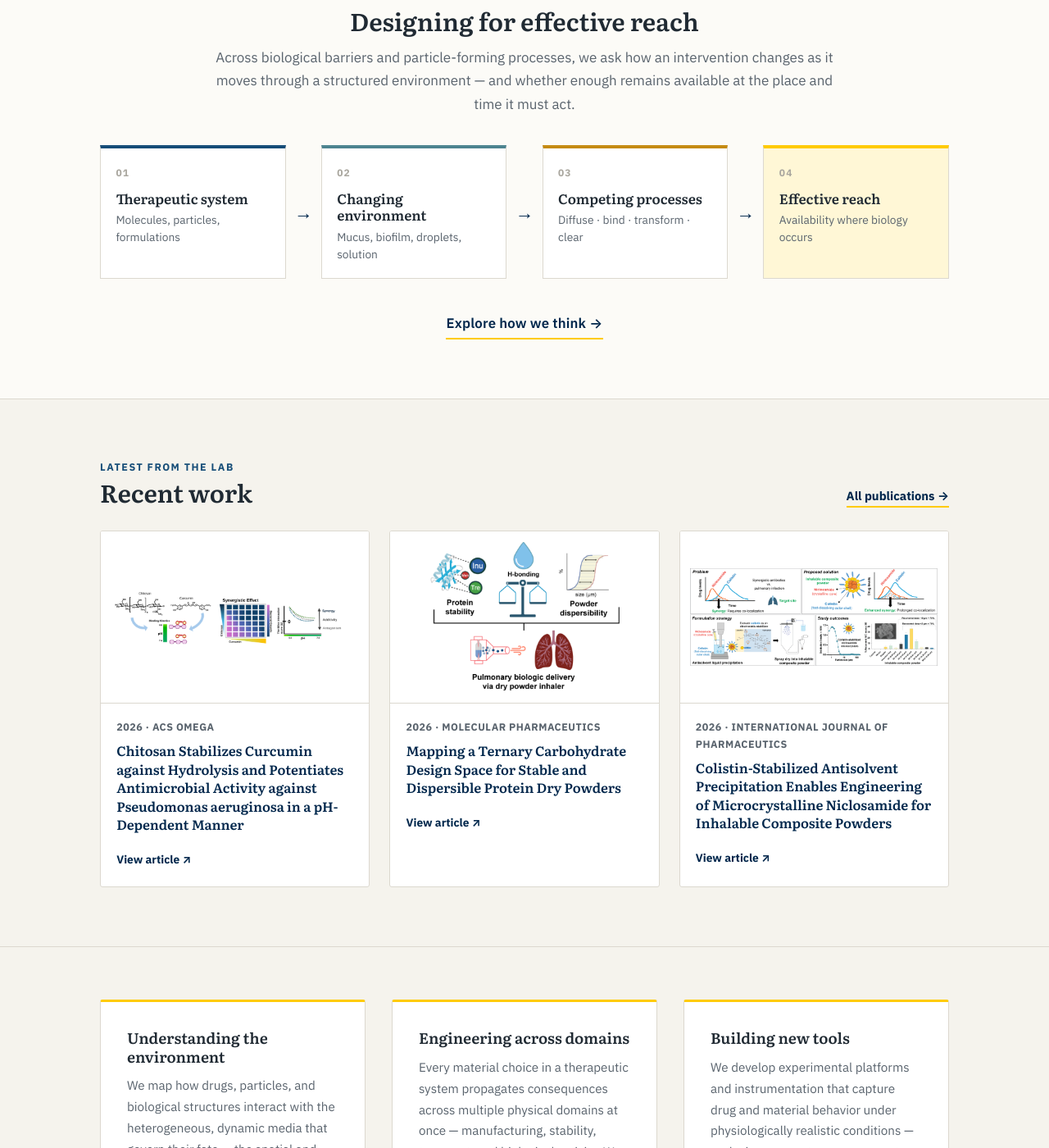
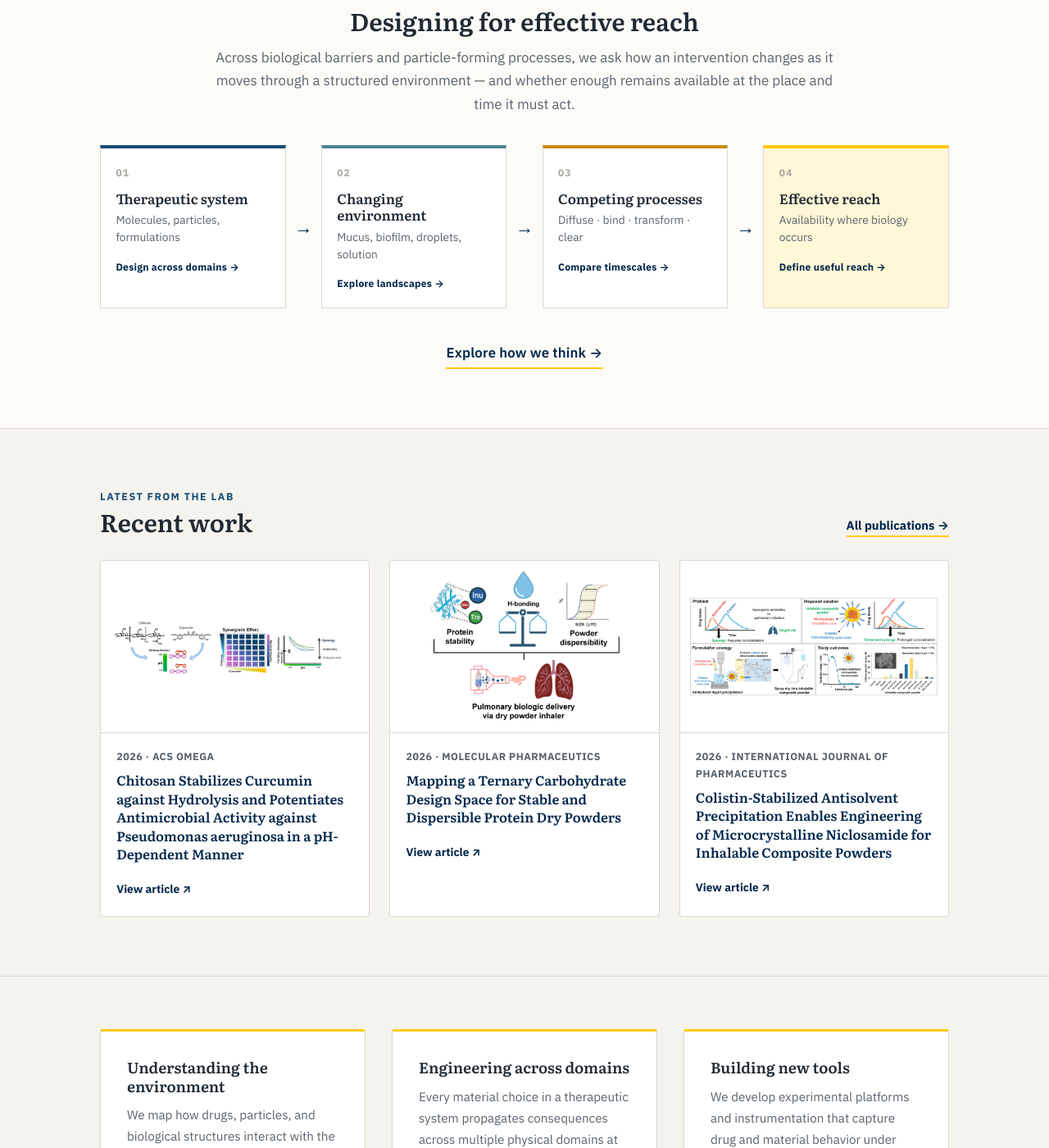
Before and after one commit to Brunaugh-Lab/Brunaugh-Lab.github.io, a Jekyll site: the page built from index.html, in a window 1280 px wide and 1400 px high, scrolled down 810 px. Shown: the whole window at 82% size. Built offline with Jekyll 4.4.1, drawn with Linux system fonts in a browser that asks for light colours.

Commit message:
Link shared research logic to approach

```diff
--- a/assets/css/style.css
+++ b/assets/css/style.css
@@ -278,17 +278,30 @@ li { margin-bottom: 0.35rem; }
   gap: 0.65rem;
 }
 .system-map-stage {
+  display: block;
   min-width: 0;
   padding: 1.3rem 1.15rem 1.15rem;
   border: 1px solid var(--line);
   border-top: 4px solid var(--blue-light);
   background: #fff;
+  color: var(--ink);
+  transition: border-color 0.2s, box-shadow 0.2s, transform 0.2s;
 }
 .system-map-stage--environment { border-top-color: #4d8490; }
 .system-map-stage--competition { border-top-color: #c58b12; }
 .system-map-stage--reach {
   border-top-color: var(--maize);
   background: var(--maize-light);
+}
+.system-map-stage:hover {
+  border-color: var(--maize);
+  color: var(--ink);
+  box-shadow: 0 4px 14px rgba(32, 42, 51, 0.1);
+  transform: translateY(-2px);
+}
+.system-map-stage:focus-visible {
+  color: var(--ink);
+  outline-offset: 4px;
 }
 .system-map-number {
   display: block;
@@ -307,6 +320,17 @@ li { margin-bottom: 0.35rem; }
   color: var(--text-light);
   font-size: 0.86rem;
   line-height: 1.5;
+}
+.system-map-link {
+  display: block;
+  margin-top: 1rem;
+  color: var(--blue);
+  font-size: 0.76rem;
+  font-weight: 650;
+  letter-spacing: 0.02em;
+}
+.system-map-stage:hover .system-map-link {
+  color: var(--blue-light);
 }
 .system-map-arrow {
   align-self: center;
--- a/index.html
+++ b/index.html
@@ -23,31 +23,35 @@ description: The Brunaugh Lab studies transport in complex, dynamic environments
       <h2 id="system-overview-title">Designing for effective reach</h2>
       <p>Across biological barriers and particle-forming processes, we ask how an intervention changes as it moves through a structured environment — and whether enough remains available at the place and time it must act.</p>
     </div>
-    <div class="system-map" role="img" aria-label="A therapeutic system enters a structured, changing environment. Diffusion, binding, transformation, and clearance compete across space and time to determine effective reach.">
-      <div class="system-map-stage system-map-stage--system">
+    <nav class="system-map" aria-label="Explore the lab's conceptual framework">
+      <a class="system-map-stage system-map-stage--system" href="/approach/#how-this-drives-the-work">
         <span class="system-map-number">01</span>
         <h3>Therapeutic system</h3>
         <p>Molecules, particles, formulations</p>
-      </div>
+        <span class="system-map-link">Design across domains <span aria-hidden="true">→</span></span>
+      </a>
       <span class="system-map-arrow" aria-hidden="true">→</span>
-      <div class="system-map-stage system-map-stage--environment">
+      <a class="system-map-stage system-map-stage--environment" href="/approach/#energy-landscapes">
         <span class="system-map-number">02</span>
         <h3>Changing environment</h3>
         <p>Mucus, biofilm, droplets, solution</p>
-      </div>
+        <span class="system-map-link">Explore landscapes <span aria-hidden="true">→</span></span>
+      </a>
       <span class="system-map-arrow" aria-hidden="true">→</span>
-      <div class="system-map-stage system-map-stage--competition">
+      <a class="system-map-stage system-map-stage--competition" href="/approach/#timescale-competitions">
         <span class="system-map-number">03</span>
         <h3>Competing processes</h3>
         <p>Diffuse · bind · transform · clear</p>
-      </div>
+        <span class="system-map-link">Compare timescales <span aria-hidden="true">→</span></span>
+      </a>
       <span class="system-map-arrow" aria-hidden="true">→</span>
-      <div class="system-map-stage system-map-stage--reach">
+      <a class="system-map-stage system-map-stage--reach" href="/approach/#effective-reach">
         <span class="system-map-number">04</span>
         <h3>Effective reach</h3>
         <p>Availability where biology occurs</p>
-      </div>
-    </div>
+        <span class="system-map-link">Define useful reach <span aria-hidden="true">→</span></span>
+      </a>
+    </nav>
     <p class="cta-link"><a href="/approach/">Explore how we think →</a></p>
   </div>
 </section>
```
